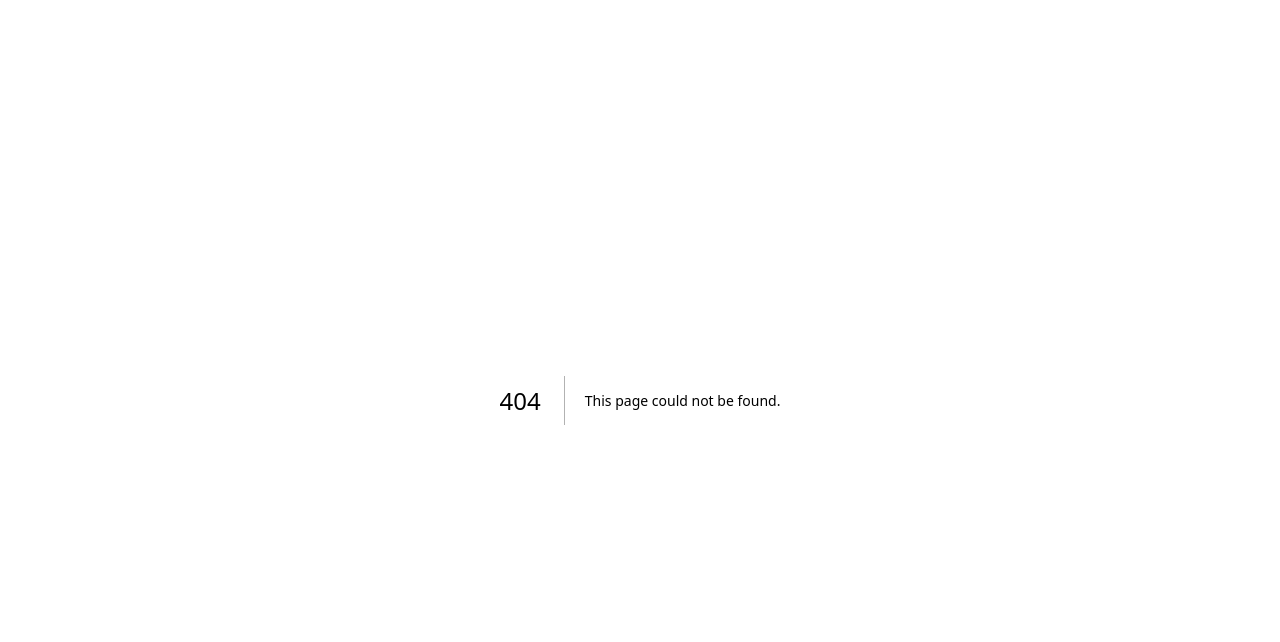
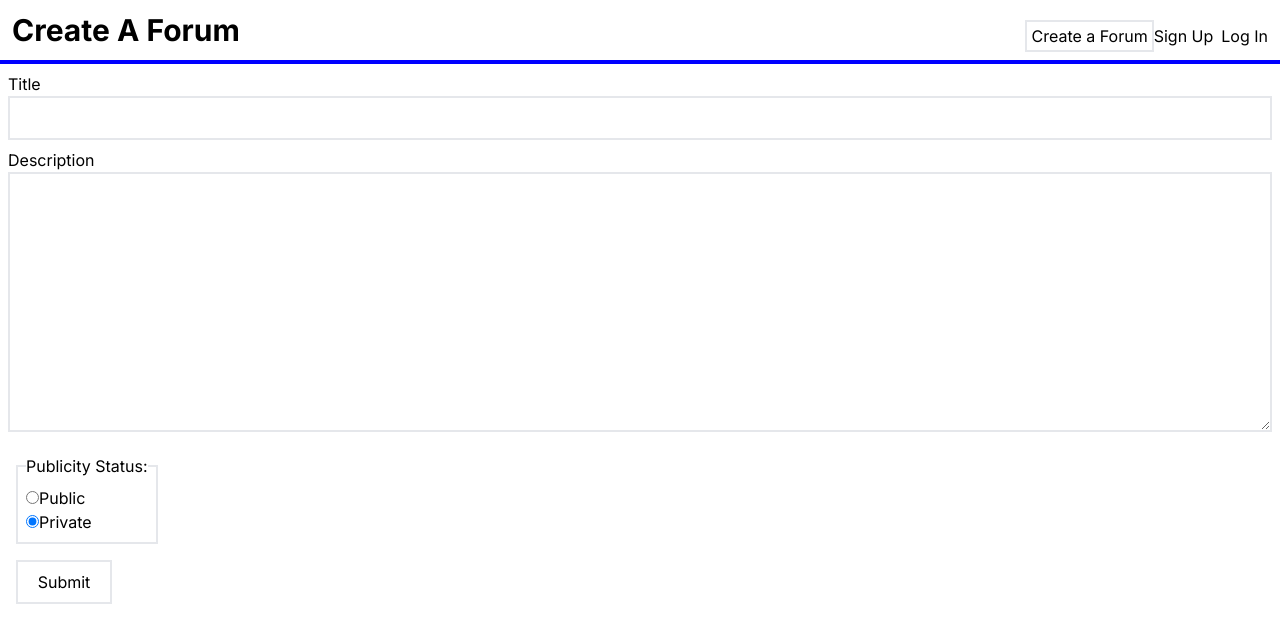
Before and after one commit to neutralparadoxdev/rename-forums, a Next.js app in the folder frontforum/: page /forum/new in a window 1280 px wide. Before the commit this address had no page. Shown: the top 642 px of the page. Built offline with nearby package versions, Linux system fonts and the light colour scheme.

Commit message:
added forum/new page for new forum creation. Did not write input validation or the connecting code to the backend

```diff
--- a/frontforum/src/app/features/header/header.tsx
+++ b/frontforum/src/app/features/header/header.tsx
@@ -2,6 +2,7 @@ import { useSearchParams } from "next/navigation";
 import { FC, useState, useEffect } from "react";
 import { SignUpLoginModal, SignUpLoginModalPurpose } from "../signup-login/SignUpLoginModal";
 import { useRouter } from "next/navigation";
+import Link from "next/link";
 
 export type HeaderProps = {
     title: string,
@@ -63,17 +64,19 @@ export const Header: FC<HeaderProps> = ({title, link, loginSignUpState, setLogin
             setAuthToken={(token) => { setLoginSignUpState(null); }}
             /> :
             <></> }
-    <header className="border-b-4 border-[blue]  flex justify-between pr-2 pl-2">
+    <header className="border-b-4 border-[blue]  flex justify-between p-3">
         { link !== null ? <h1 className="capitalize text-3xl font-bold"><a href={link}> {title}</a></h1>
         : <h1 className="capitalize text-3xl font-bold">{title}</h1> }
 
         <div className="mt-auto mb-0">
             { sessionToken === null || sessionToken === "" ?
             <>
+            <Link className="border-2 mb-6 p-1 w-24" href="/forum/new">Create a Forum</Link>
             <button className="mr-2 hover:text-red-400" onClick={() => setLoginSignUpState(SignUpLoginModalPurpose.SignUp)}>Sign Up</button>
             <button className="hover:text-red-400" onClick={() => setLoginSignUpState(SignUpLoginModalPurpose.Login)}>Log In</button>
             </> :
             <>
+            <Link className="border-2 mb-6 p-1 w-24" href="/forum/new">Create a Forum</Link>
             <span className="mr-2">{ username }</span>
             <button className="mr-2 hover:text-red-400" onClick={logout}>Logout</button>
             </>
--- /dev/null
+++ b/frontforum/src/app/forum/new/page.tsx
@@ -0,0 +1,66 @@
+'use client';
+
+import { FC, useState } from 'react';
+
+import { Header } from '@/app/features/header/header';
+import { SignUpLoginModalPurpose } from '@/app/features/signup-login/SignUpLoginModal';
+
+enum PublicityState {
+    PUBLIC,
+    PRIVATE,
+}
+
+const NewForumPage: FC<{}> = () => {
+    const [loginSignupState, setLoginSignUpState] = useState<SignUpLoginModalPurpose | null>(null);
+
+    const [title, setTitle] = useState<string>("");
+    const [description, setDescription] = useState<string>("");
+    const [publicity, setPublicity] = useState<PublicityState>(PublicityState.PRIVATE)
+
+    const [titleMessage, setTitleMessage] = useState<boolean>(false);
+
+    function processTitleChange(text: string) {
+        setTitle(text)
+    }
+
+    return (
+    <>
+    <Header  link={null} title="Create a Forum" loginSignUpState={loginSignupState} setLoginSignUpState={setLoginSignUpState}/>
+    <main>
+        <form className="p-2">
+            <label htmlFor="title">Title</label>
+            <input value={title} onChange={x => processTitleChange(x.target.value)} id="title" name="title" type="text" className="border-2 p-2 mb-2 min-w-full" required/>
+            <label htmlFor="description">Description</label>
+            <textarea value={description} onChange={x => setDescription(x.target.value)} id="description" name="description" rows={10} className="border-2 p-2 mb-2 min-w-full" required/>
+            <fieldset className="border-2 m-2 p-2 max-w-fit">
+                <legend>Publicity Status:</legend>
+                <label className="block" htmlFor="public">
+                    <input
+                        type="radio"
+                        name="openness"
+                        id="public"
+                        value="public"
+                        checked={publicity == PublicityState.PUBLIC}
+                        onChange={() => setPublicity(PublicityState.PUBLIC)}
+                        />
+                    Public
+                </label>
+                <label htmlFor="private">
+                    <input
+                        type="radio"
+                        name="openness"
+                        id="private"
+                        value="private"
+                        checked={publicity == PublicityState.PRIVATE}
+                        onChange={() => setPublicity(PublicityState.PRIVATE)}/>
+                    Private
+                </label>
+            </fieldset>
+            <button className="border-2 w-24 m-2 p-2 hover:text-red-400 hover:border-red-400">Submit</button>
+        </form>
+    </main>
+    </>
+    );
+}
+
+export default NewForumPage;
```
